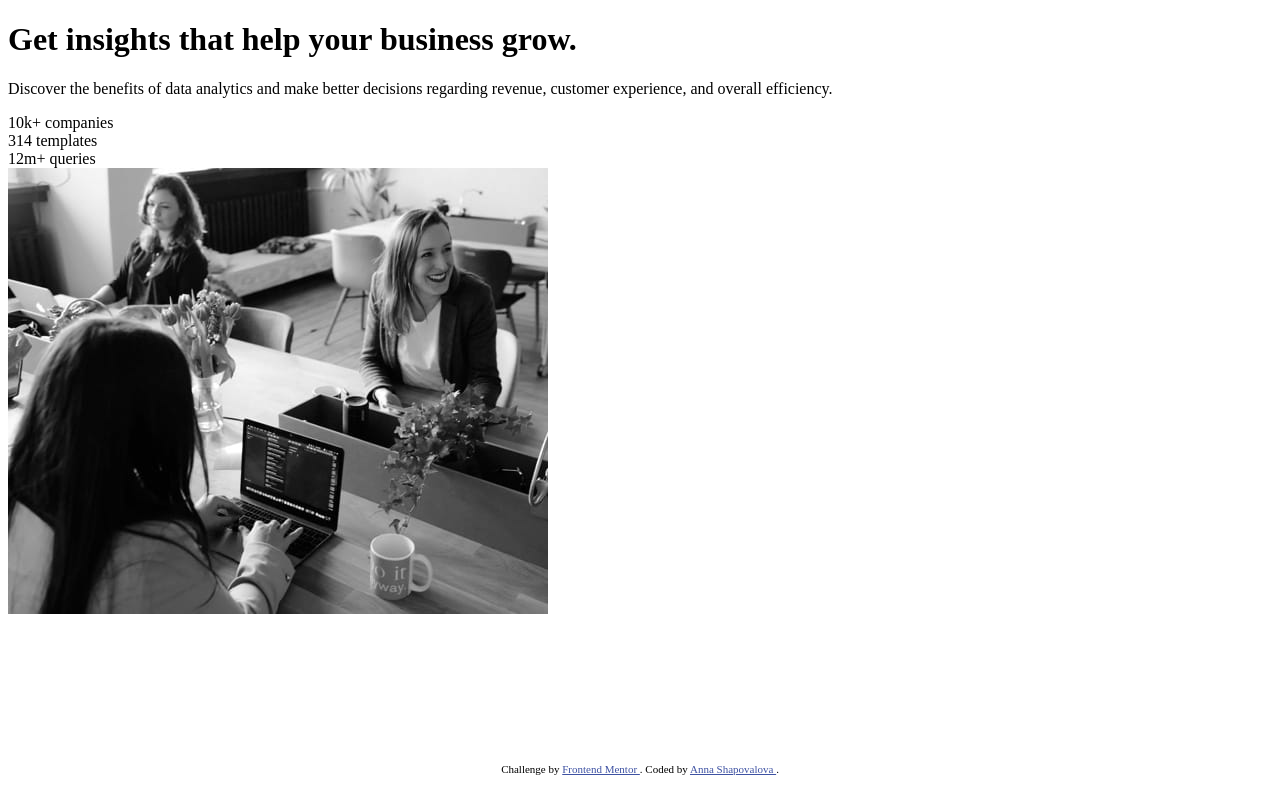
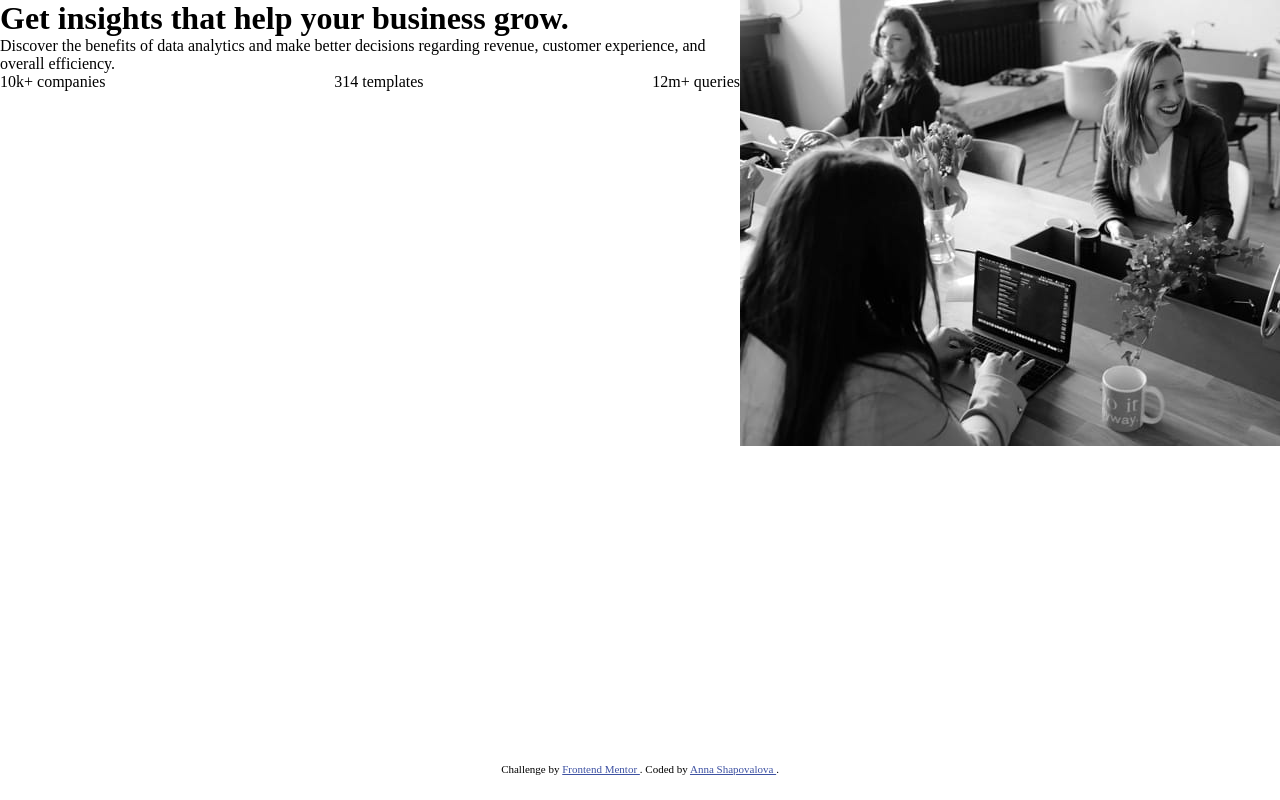
Before and after one commit to hannashapovalova/Stats-preview-card-component, a plain HTML site: page index.html in a window 1280 px wide. Drawn offline with Linux system fonts and the light colour scheme.

Commit message:
Made grids

```diff
--- a/index.html
+++ b/index.html
@@ -10,7 +10,9 @@
 </head>
 <body>
   <main>
-    <div>
+    <div class="main_container">
+      <div class="left_side_container">
+        <div class="article-container">
           <h1>
             Get insights that help your business grow.
           </h1>
@@ -18,7 +20,8 @@
             Discover the benefits of data analytics and make better decisions regarding revenue, customer
             experience, and overall efficiency.
           </p>
-      <div>
+        </div>
+        <div class="results_container">
           <div>
             10k+ companies
           </div>
@@ -29,9 +32,9 @@
             12m+ queries
           </div>
         </div>
+      </div>
       <img src="images/image-header-desktop.jpg" alt="Main photo">
     </div>
-
   </main>
 
   <footer>
--- a/styles.css
+++ b/styles.css
@@ -1,6 +1,24 @@
+* {
+    margin: 0;
+    padding: 0;
+    box-sizing: border-box;
+}
+.main_container {
+    display: flex;
+    flex-direction: row;
 
+}
 
-
+.article-container {
+    display: flex;
+    flex-direction: column;
+}
+.results_container {
+    display: flex;
+    flex-direction: row;
+    justify-content: space-between;
+    align-items: center;
+}
 
 
 
```
Lines whose indentation alone changed are shown as unchanged.
